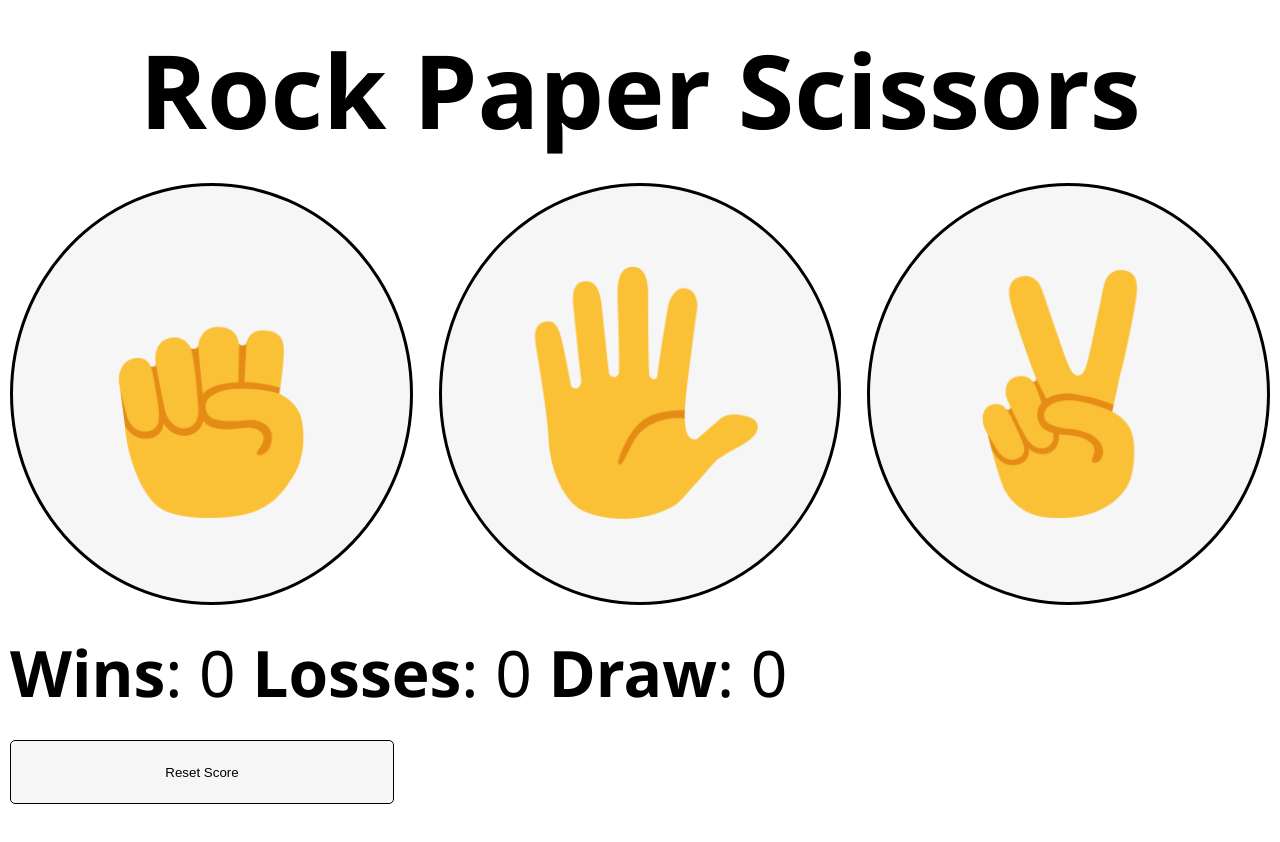
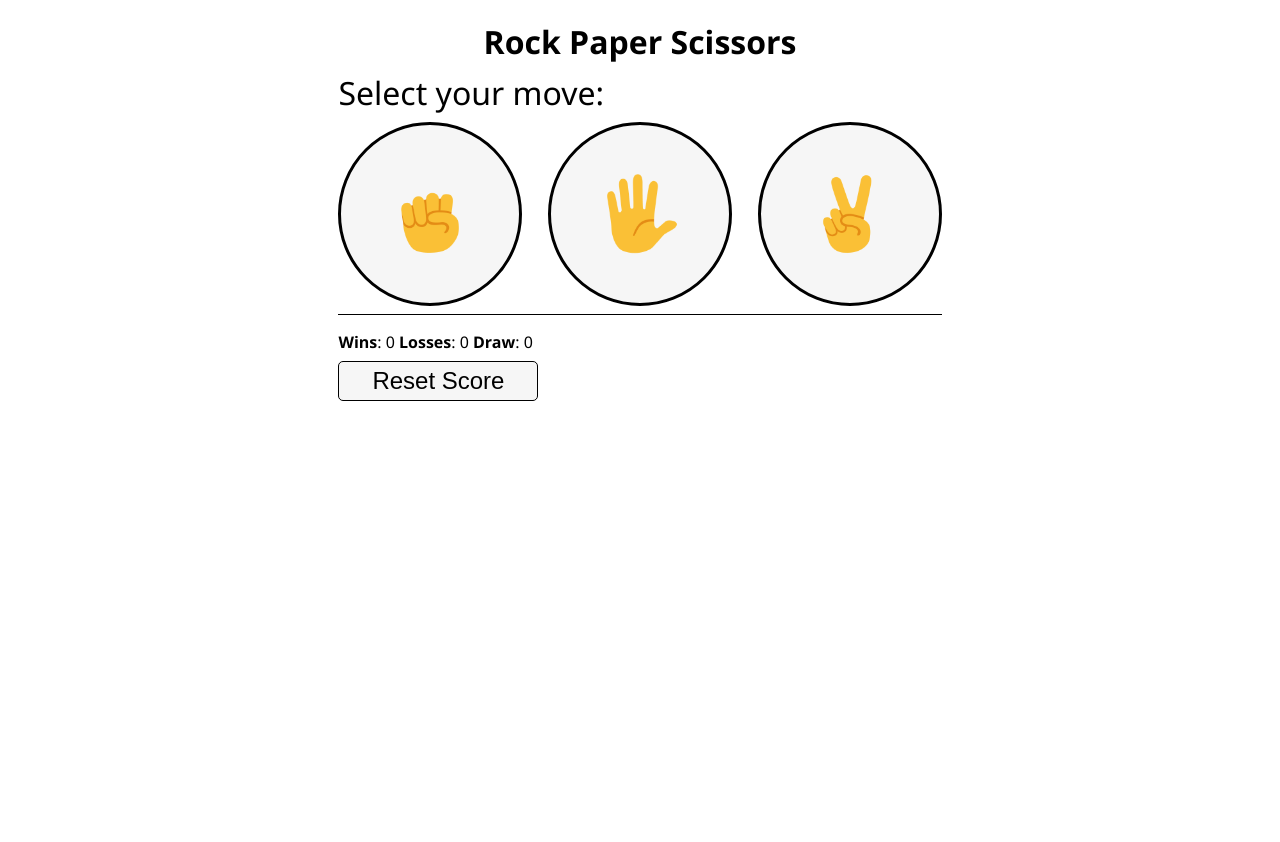
Before and after one commit to mark-ianz/rock-paper-scissors, a plain HTML site: page index.html in a window 1280 px wide. After the commit the page ends 800 px from the top, so only its background shows below. Drawn offline with Linux system fonts and the light colour scheme.

Commit message:
Add files via upload

```diff
--- a/index.html
+++ b/index.html
@@ -10,6 +10,11 @@
   <div class="main-container">
     <div class="title-container">
       <p class="title">Rock Paper Scissors</p>
+    </div>
+    <div class="select-move-container">
+      <p class="select-move">
+        Select your move:
+      </p>
     </div>
     <div class="play-buttons-container">
       <button class="play-buttons" onclick="
@@ -28,6 +33,8 @@
         <img src="./images/scissors-emoji.png" class="button-images">
       </button>
     </div>
+    <div class="hr"></div>
+    <div class="js-pop-ups pop-ups"></div>
     <p class="js-score score"></p>
     <div class="reset-button-container">
       <button class="reset-button" onclick="
@@ -35,9 +42,6 @@
         ">
         Reset Score
       </button>
-    </div>
-    <div class="js-pop-ups pop-ups">
-
     </div>
   </div>
   <script>
@@ -75,10 +79,10 @@
           result = 'IT\'s a DRAW';
         }
         else if (computerMove === 'paper') {
-          result = 'YOU LOSE';
+          result = 'YOU <span style="font-weight:bold; color: red;">LOSE<span>';
         }
         else if (computerMove === 'scissors') {
-          result = 'YOU WIN';
+          result = 'YOU <span style="font-weight:bold; color: green;">WIN<span>';
         }
         document.querySelector ('.js-user-move')
           .innerHTML = '<img src="./images/rock-emoji.png" class="user-move-image">'
@@ -86,13 +90,13 @@
 
       else if (playerMove === 'paper') {
         if (computerMove === 'rock') {
-          result = 'YOU WIN';
+          result = 'YOU <span style="font-weight:bold; color: green;">WIN<span>';
         }
         else if (computerMove === 'paper') {
           result = 'IT\'s a DRAW';
         }
         else if (computerMove === 'scissors') {
-          result = 'YOU LOSE';
+          result = 'YOU <span style="font-weight:bold; color: red;">LOSE<span>';
         }
         document.querySelector ('.js-user-move')
           .innerHTML = '<img src="./images/paper-emoji.png" class="user-move-image">'
@@ -100,10 +104,10 @@
 
       else if (playerMove === 'scissors') {
         if (computerMove === 'rock') {
-          result = 'YOU LOSE';
+          result = 'YOU <span style="font-weight:bold; color: red;">LOSE<span>';
         }
         else if (computerMove === 'paper') {
-          result = 'YOU WIN';
+          result = 'YOU <span style="font-weight:bold; color: green;">WIN<span>';
         }
         else if (computerMove === 'scissors') {
           result = 'IT\'s a DRAW';
@@ -112,10 +116,10 @@
           .innerHTML = '<img src="./images/scissors-emoji.png" class="user-move-image">'
       }
 
-      if (result === 'YOU LOSE') {
+      if (result === 'YOU <span style="font-weight:bold; color: red;">LOSE<span>') {
         score.losses += 1;
       }
-      else if (result === 'YOU WIN') {
+      else if (result === 'YOU <span style="font-weight:bold; color: green;">WIN<span>') {
         score.wins += 1;
       }
       else if (result === 'IT\'s a DRAW') {
--- a/style.css
+++ b/style.css
@@ -10,13 +10,17 @@ body {
 .main-container {
   display: flex;
   flex-direction: column;
-  gap: 3vh;
+  gap: 2vh;
 }
 
 .title {
   font-weight: bold;
   text-align: center;
   font-size: 8vw;
+}
+
+.select-move {
+  font-size: 5vw;
 }
 
 .play-buttons-container,.reset-button-container {
@@ -64,7 +68,8 @@ body {
   border-width: 1px;
   border-radius: 5px;
   width: 30vw;
-  height: 8vh;
+  height: 5vh;
+  font-size: 3vw;
 }
 
 .button-images {
@@ -74,6 +79,8 @@ body {
 
 .pop-ups {
   display: flex;
+  align-items: center;
+  justify-content: center;
   flex-direction: column;
   gap: 20px;
 }
@@ -131,3 +138,77 @@ body {
 .move {
   font-size: 5vw;
 }
+
+.hr {
+  border-bottom-style: solid;
+  border-width: 1px;
+  width: 100%;
+}
+
+@media (min-width: 570px) {
+  body {
+    display: flex;
+    flex-direction: column;
+    align-items: center;
+  }
+  .main-container {
+    gap: 1vh;
+  }
+  .title {
+    font-size: 4vh;
+  }
+  .select-move {
+    font-size: 4vh;
+  }
+  .play-buttons,.reset-button {
+    width: 23vh;
+    height: 23vh;
+  }
+  .score {
+    font-size: 2vh;
+  }
+
+  .reset-button {
+    width: 30vh;
+    height: 8vh;
+  }
+
+  .button-images {
+    width: 10vh;
+    height: 10vh;
+  }
+  .win-lose {
+    font-size: 4vh;
+  }
+  .versus-image {
+    width: 5vh;
+  }
+
+  .user-move-image,.computer-move-image {
+    width: 15vh;
+  }
+  .js-user-move,.js-computer-move {
+    width: 27vh;
+    height: 27vh;
+  }
+  .move {
+    font-size: 3vh;
+  }
+  .result-container {
+    display: flex;
+    flex-direction: column;
+    align-items: center;
+    justify-content: center;
+    border-style: solid;
+    border-width: 1px;
+    padding: 1vh 1vh 1vh 1vh;
+  }
+  .result {
+    font-size: 3vh;
+  }
+  .reset-button {
+    font-size: 3vh;
+    width: 25vh;
+    height: 5vh;
+  }
+}
```
